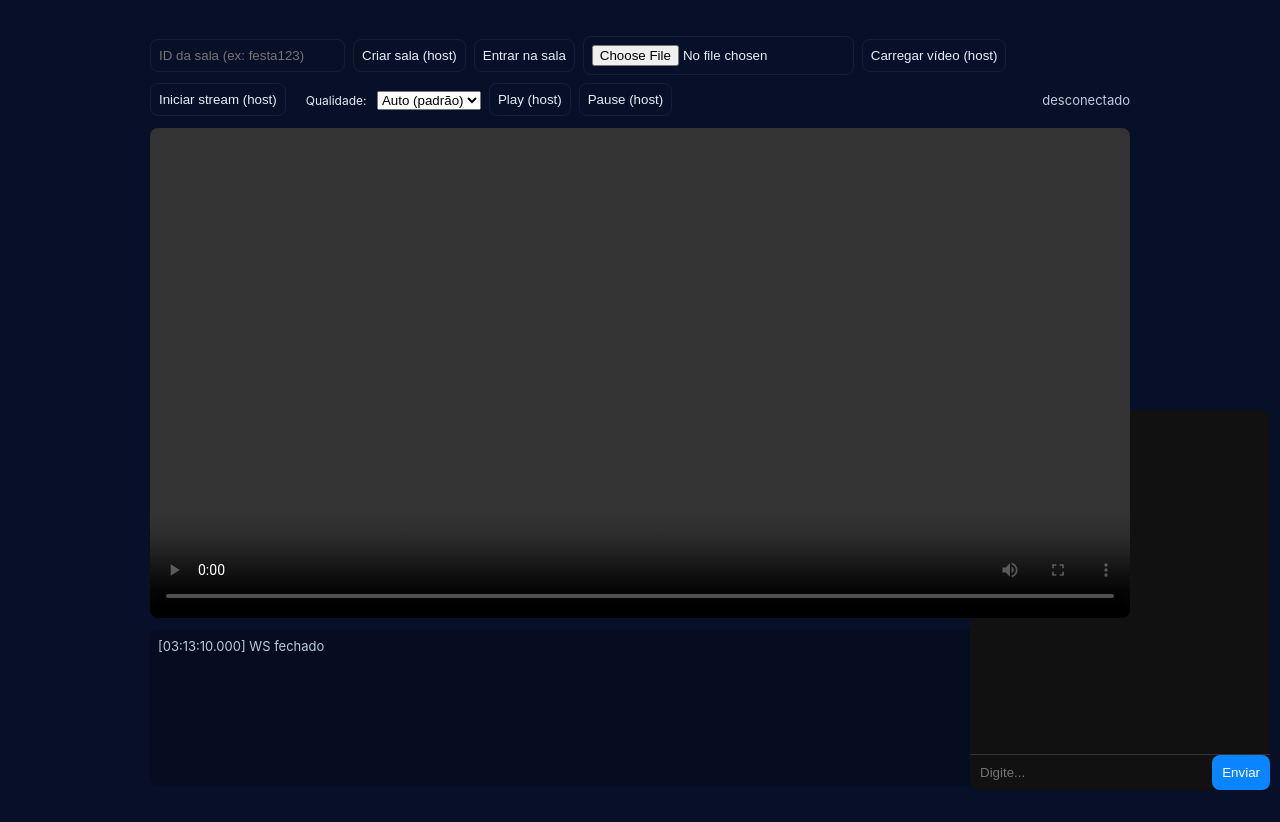
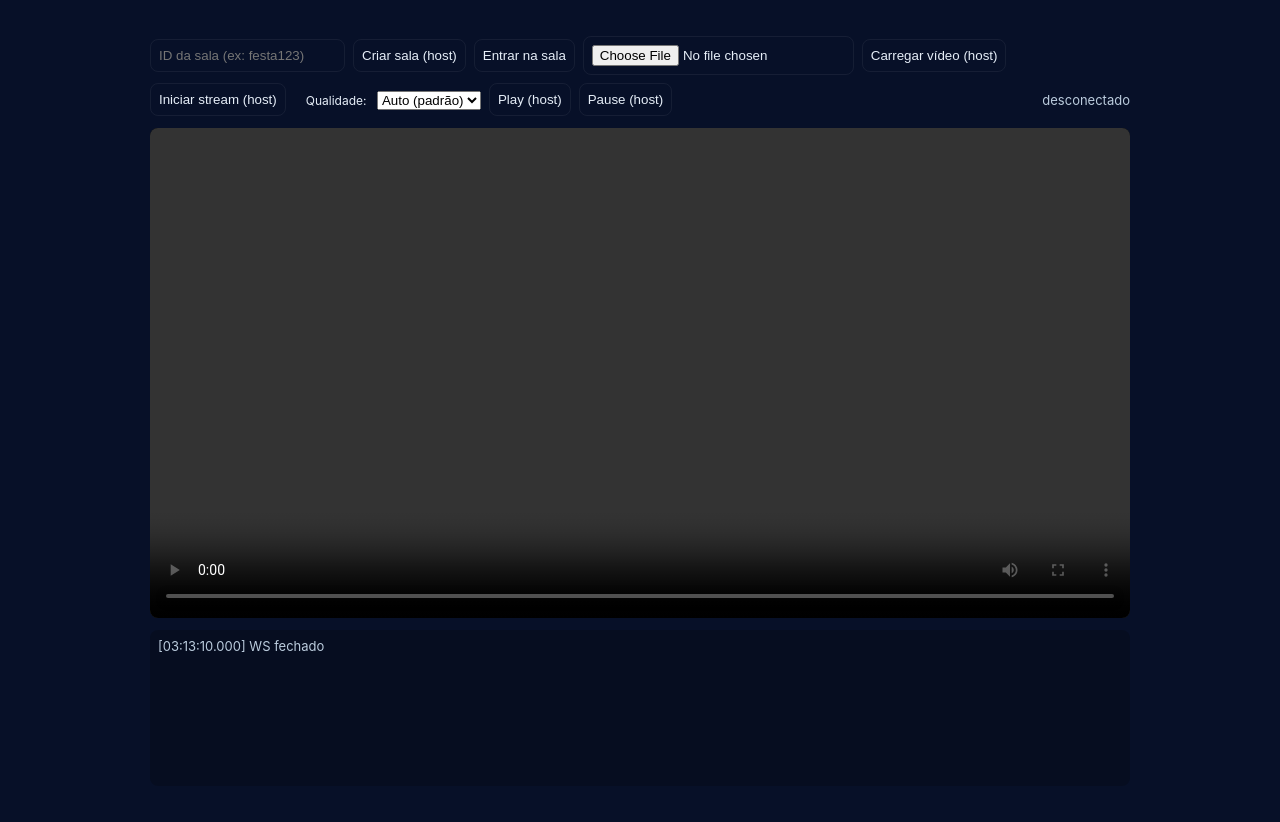
Before and after one commit to brunoopng/WATCH-TOGETHER-, a website: page public/index.html in a window 1280 px wide. Drawn offline with Linux system fonts and the light colour scheme.

Commit message:
Remove chat interface from index.html
Removed chat interface elements from the HTML.

```diff
--- a/public/index.html
+++ b/public/index.html
@@ -27,35 +27,7 @@
 </style>
 </head>
 <body>
-  <div id="chat" style="
-  position:fixed;
-  right:10px;
-  bottom:10px;
-  width:300px;
-  height:380px;
-  background:#111;
-  color:#fff;
-  display:flex;
-  flex-direction:column;
-  border-radius:8px;
-  font-family:Arial;
-">
 
-  <div id="messages" style="
-    flex:1;
-    overflow-y:auto;
-    padding:10px;
-    font-size:14px;
-  "></div>
-
-  <div style="display:flex;border-top:1px solid #333">
-    <input id="inputText" placeholder="Digite..."
-      style="flex:1;padding:10px;border:none;outline:none">
-    <button id="btnSend"
-      style="padding:10px;background:#0a84ff;color:#fff;border:none">
-      Enviar
-    </button>
-  </div>
 
 </div>
   <div class="wrap">
```
